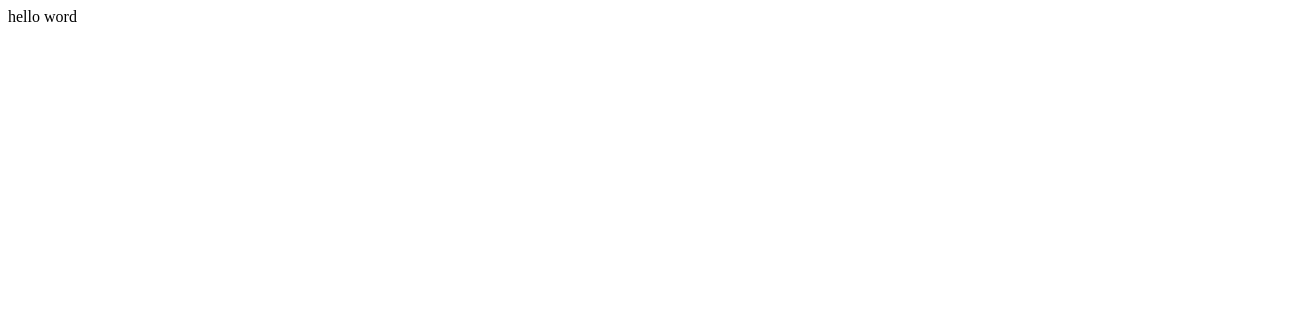
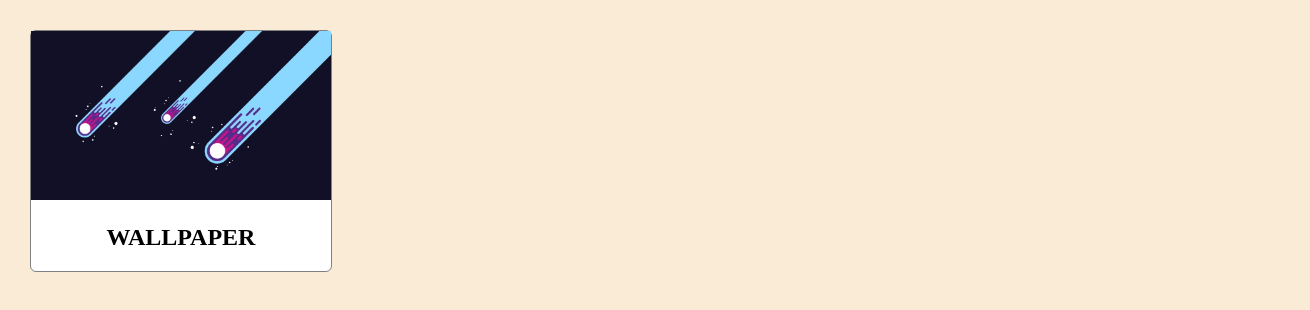
Before and after one commit to dand45/test, a plain HTML site: page index.html in a window 1280 px wide. Shown: the whole page, 1310 px wide, since content can reach past the window. Drawn offline with Linux system fonts and the light colour scheme.

Commit message:
no message

```diff
--- a/index.html
+++ b/index.html
@@ -1,8 +1,12 @@
 <!DOCTYPE html>
 <head>
     <title>DANDA</title>
+    <link rel="stylesheet" href="style.css">
 </head>
 <body>
-    hello word
+    <div id="profile-container">
+        <img id="profile-image" src="images/1.jpg" alt="profile image" />
+        <h2 id="profile-name">WALLPAPER</h2>
+     </div>
 </body>
 </html>
--- /dev/null
+++ b/style.css
@@ -0,0 +1,21 @@
+body {
+    width: 100%;
+    margin: 30px;
+    background-color: antiquewhite;
+ }
+
+ #profile-container{
+    max-width: 300px;
+    background-color: white;
+    border: 1px solid gray;
+    border-radius: 6px;
+ }
+
+ #profile-image{
+    width: 100%;
+    height: auto;
+ }
+
+ #profile-name{
+    text-align: center;
+ }
```
Also changed, not shown: images/1.jpg (added).
